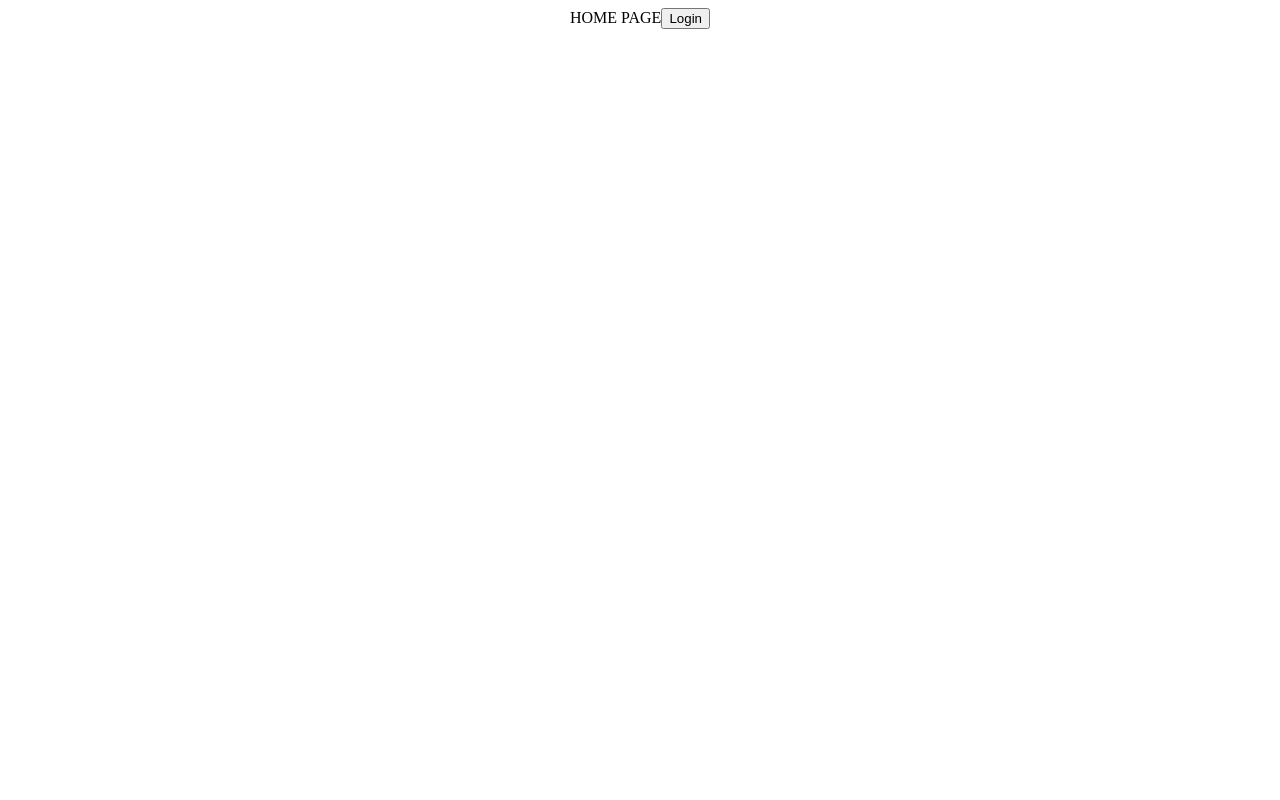
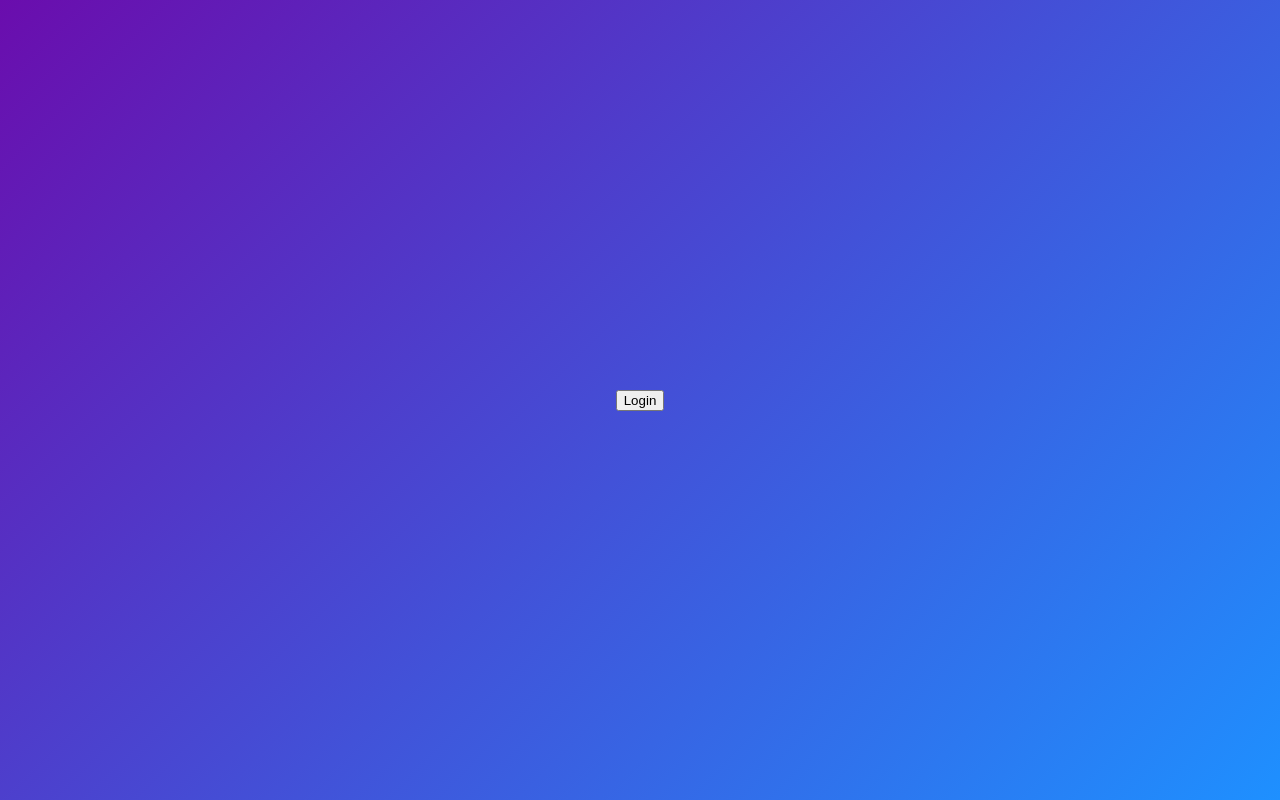
Before and after one commit to joshuaconk14/Nowtify_frontend, a React (Create React App) app: page / in a window 1280 px wide. Built offline with nearby package versions, Linux system fonts and the light colour scheme.

Commit message:
styling put on

```diff
--- a/public/home.html
+++ /dev/null
@@ -1,46 +0,0 @@
-<!DOCTYPE html>
-<html lang="en">
-
-<head>
-    <meta charset="UTF-8">
-    <meta name="viewport" content="width=device-width, initial-scale=1.0">
-    <title>Home</title>
-    <h1>Nowtify</h1>
-    <style>
-        /* body = page gradient background */
-        body {
-            display: flex;
-            justify-content: center; /* horizontal */
-            align-items: center; /* vertical */
-            height:100vh; /* height of container, not text */
-            margin: 0;
-            background: linear-gradient(135deg, #6a0dad, #1e90ff); /* first # is the angle of gradient */
-            color: white;
-            font-family: Arial
-
-        }
-
-        /* h1 = header styling */
-        h1{
-            font-size: 4em;
-            text-align: center;
-            animation: headerFade 2s ease-in-out forwards; /* Animation settings, forwards keeps it in current position instead of going back to old pos */
-        }
-        /* defines the animation */
-    @keyframes headerFade {
-        0% {
-            opacity: 0;
-            transform: translateY(20px);
-        }
-        100% {
-            opacity: 1;
-            transform: translateY(0px);
-        }
-    }
-    </style>
-</head>
-<body>
-    <p>Welcome! Let's get started</p>
-    <button onClick="window.location.href='/login'">Login</button>
-</body>
-</html>
--- /dev/null
+++ b/src/pages/home.css
@@ -0,0 +1,29 @@
+/* Home.css */
+
+body {
+    display: flex;
+    justify-content: center;
+    align-items: center;
+    height: 100vh;
+    margin: 0;
+    background: linear-gradient(135deg, #6a0dad, #1e90ff);
+    color: white;
+    font-family: Arial;
+}
+
+h1 {
+    font-size: 4em;
+    text-align: center;
+    animation: headerFade 2s ease-in-out forwards;
+}
+
+@keyframes headerFade {
+    0% {
+        opacity: 0;
+        transform: translateY(20px);
+    }
+    100% {
+        opacity: 1;
+        transform: translateY(0px);
+    }
+}
--- a/src/pages/home.js
+++ b/src/pages/home.js
@@ -1,8 +1,10 @@
-import React, {useState, useEffect} from "react";
+import React, { useEffect, useState } from "react";
 import { Navigate } from "react-router-dom";
+import './home.css'; // import CSS styling
 // import { BrowserRouter as useNavigate} from "react-router-dom";
 
 function Home() {
+
 
   // step 1) state variable for login / reg link, set false first
   const [goToLogin, setGoToLogin] = React.useState(false)
@@ -14,16 +16,15 @@ function Home() {
   }
 
 
+  //  step 2) buttons have function call state variable to make it true
+  return (
+
+    <div>
+      <button onClick = { () => setGoToLogin(true)}>Login</button>
+    </div>
+  );
 
 
-  //  step 2) buttons have function call state variable to make it true
-  return (
-    <div>
-      HOME PAGE
-      <button onClick = { () => setGoToLogin(true)}>Login</button>
-
-    </div>
-  );
 
   // const navigate = useNavigate();
 
```
Also changed, not shown: src/pages/homeold.html (added).
